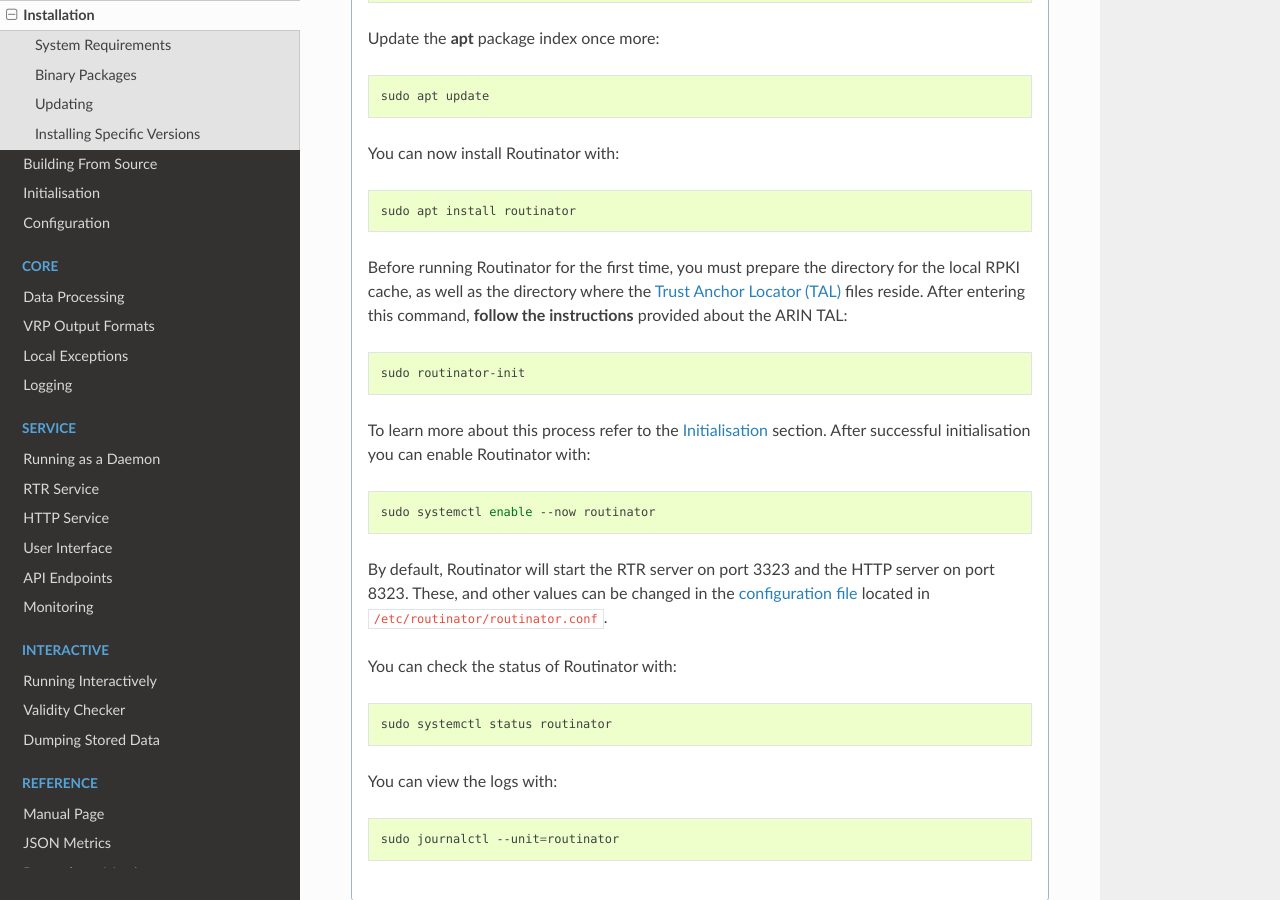
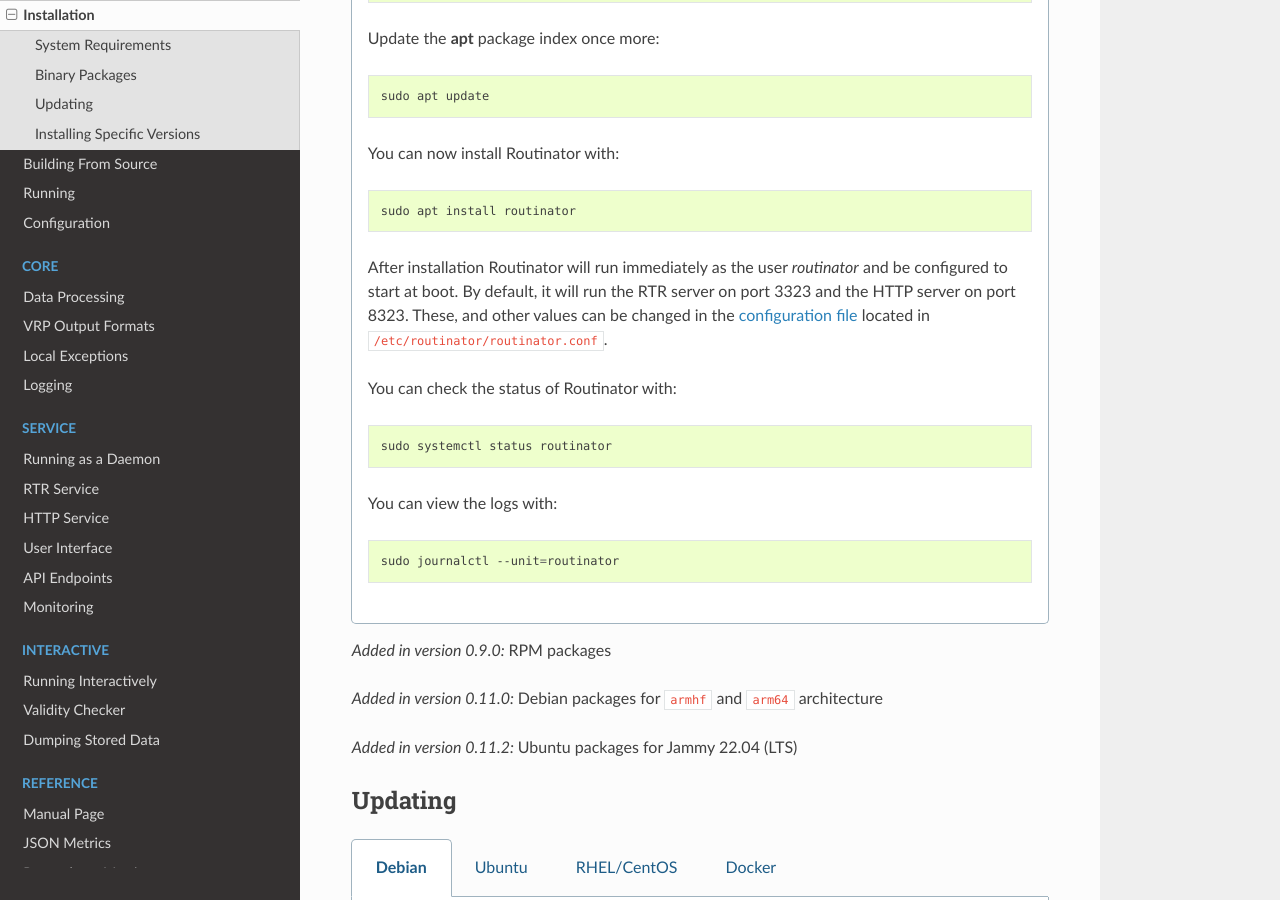
Before and after one commit to NLnetLabs/routinator, a Sphinx documentation site: the page built from doc/manual/source/installation.rst, in a window 1280 px wide and 900 px high, scrolled down 1702 px. Built offline with Sphinx 7.4.7 and the Read the Docs theme 2.0.0, drawn with Linux system fonts in a browser that asks for light colours.

Commit message:
Remove initialisation, new TAL configuration

```diff
--- a/doc/manual/source/building.rst
+++ b/doc/manual/source/building.rst
@@ -88,9 +88,6 @@
 The command will build Routinator and install it in the same directory that
 Cargo itself lives in, likely ``$HOME/.cargo/bin``. This means Routinator
 will be in your path, too.
-
-.. Note:: Before you can use Routinator, you must first
-          :doc:`initialise<initialisation>` the application.
 
 Updating
 """"""""
--- a/doc/manual/source/index.rst
+++ b/doc/manual/source/index.rst
@@ -59,7 +59,7 @@
 
    installation
    building
-   initialisation
+   running
    configuration
 
 .. toctree::
--- a/doc/manual/source/installation.rst
+++ b/doc/manual/source/installation.rst
@@ -93,26 +93,11 @@
 
           sudo apt install routinator
 
-       Before running Routinator for the first time, you must prepare the
-       directory for the local RPKI cache, as well as the directory where the
-       :term:`Trust Anchor Locator (TAL)` files reside. After entering this
-       command, **follow the instructions** provided about the ARIN TAL:
-
-       .. code-block:: bash
-
-          sudo routinator-init
-
-       To learn more about this process refer to the :doc:`initialisation`
-       section. After successful initialisation you can enable Routinator
-       with:
-
-       .. code-block:: bash
-
-          sudo systemctl enable --now routinator
-
-       By default, Routinator will start the RTR server on port 3323 and the
-       HTTP server on port 8323. These, and other values can be changed in
-       the :doc:`configuration file<configuration>` located in
+       After installation Routinator will run immediately as the user
+       *routinator* and be configured to start at boot. By default, it will
+       run the RTR server on port 3323 and the HTTP server on port 8323.
+       These, and other values can be changed in the :doc:`configuration
+       file<configuration>` located in
        :file:`/etc/routinator/routinator.conf`.
 
        You can check the status of Routinator with:
@@ -181,26 +166,11 @@
 
           sudo apt install routinator
 
-       Before running Routinator for the first time, you must prepare the
-       directory for the local RPKI cache, as well as the directory where the
-       :term:`Trust Anchor Locator (TAL)` files reside. After entering this
-       command, **follow the instructions** provided about the ARIN TAL:
-
-       .. code-block:: bash
-
-          sudo routinator-init
-
-       To learn more about this process refer to the :doc:`initialisation`
-       section. After successful initialisation you can enable Routinator
-       with:
-
-       .. code-block:: bash
-
-          sudo systemctl enable --now routinator
-
-       By default, Routinator will start the RTR server on port 3323 and the
-       HTTP server on port 8323. These, and other values can be changed in
-       the :doc:`configuration file<configuration>` located in
+       After installation Routinator will run immediately as the user
+       *routinator* and be configured to start at boot. By default, it will
+       run the RTR server on port 3323 and the HTTP server on port 8323.
+       These, and other values can be changed in the :doc:`configuration
+       file<configuration>` located in
        :file:`/etc/routinator/routinator.conf`.
 
        You can check the status of Routinator with:
@@ -243,26 +213,11 @@
 
           sudo yum install -y routinator
 
-       Before running Routinator for the first time, you must prepare the
-       directory for the local RPKI cache, as well as the directory where the
-       :term:`Trust Anchor Locator (TAL)` files reside. After entering this
-       command, **follow the instructions** provided about the ARIN TAL:
-
-       .. code-block:: bash
-
-          sudo routinator-init
-
-       To learn more about this process refer to the :doc:`initialisation`
-       section. After successful initialisation you can enable Routinator
-       with:
-
-       .. code-block:: bash
-
-          sudo systemctl enable --now routinator
-
-       By default, Routinator will start the RTR server on port 3323 and the
-       HTTP server on port 8323. These, and other values can be changed in
-       the :doc:`configuration file<configuration>` located in
+       After installation Routinator will run immediately as the user
+       *routinator* and be configured to start at boot. By default, it will
+       run the RTR server on port 3323 and the HTTP server on port 8323.
+       These, and other values can be changed in the :doc:`configuration
+       file<configuration>` located in
        :file:`/etc/routinator/routinator.conf`.
 
        You can check the status of Routinator with:
```
Also changed, not shown: doc/manual/source/configuration.rst (+3 -5 lines), doc/manual/source/initialisation.rst (deleted, +0 -234 lines), doc/manual/source/running.rst (added, +190 -0 lines).
